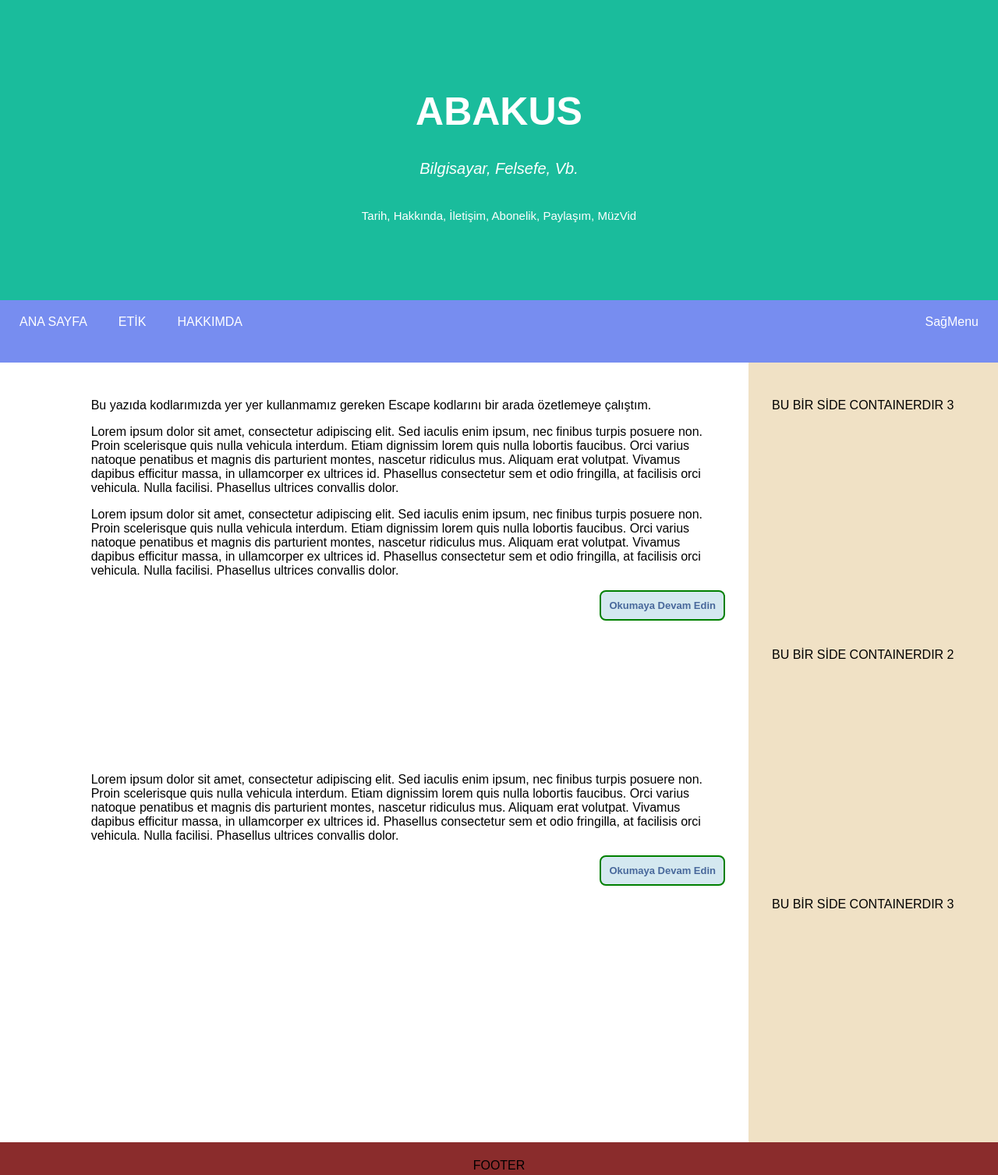
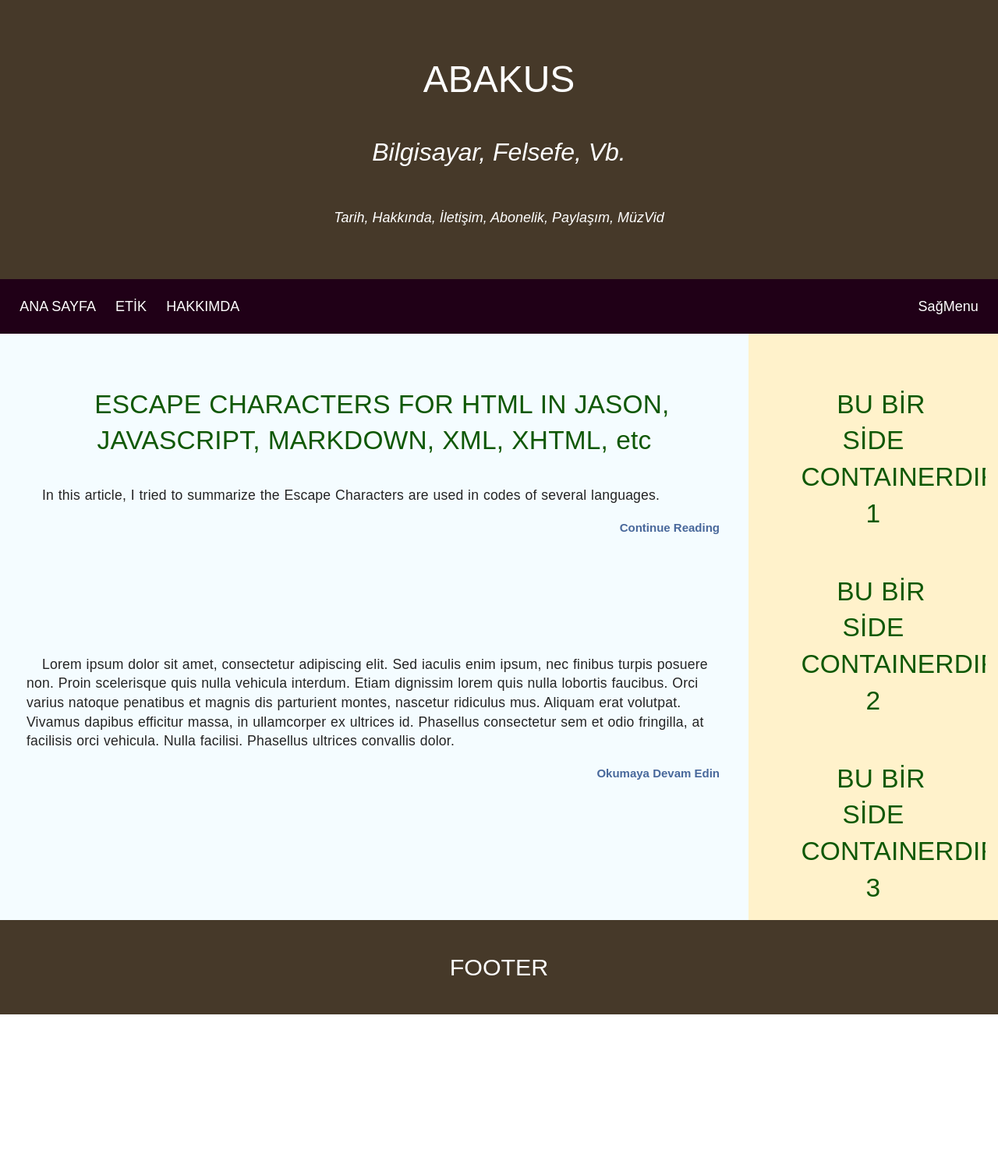
Before and after one commit to ibonomik/ABAKUS, a plain HTML site: page index.html in a window 1280 px wide. Shown: the whole page at 78% size. After the commit the page ends 1301 px from the top, so only its background shows below. Drawn offline with nearby package versions, Linux system fonts and the light colour scheme.

Commit message:
Abks index ve css gelişti.
Abks index ve css gelişti. Renkler falan atandı,boylar ayarlandı , yayın gövdesi ayarlandı vb.

```diff
--- a/ABKS-CSS.css
+++ b/ABKS-CSS.css
@@ -61,8 +61,9 @@ Blogger Sidebar link rengine bağladığımda aynı rengi tutturamadığım içi
 
 /* !! AYRIK CSS SONU: */
 
-
-/* !! DEVAMINI OKU DÜĞMEM BASI */
+/**
+*+++ <!-- +++======== --><!-- +++ BUTTON -->*/
+/* !! BUTTON: DEVAMINI OKU DÜĞMEM BASI */
 .yayn-cagrı-devamıOku {
     /* display: inline-block; */
     display: block;
@@ -73,17 +74,17 @@ for the <body> element. */
 
     /* width: 100%; */
     color: #48689b;
-    /* background-color: transparent; */
-    background-color: #d4e8f0;
-    padding: 10px;
-    margin: 0;
-    font-size: 13px;
+    background-color: transparent;
+    /* background-color: #d4e8f0; */
+    padding: 1px;
+    margin: 2px;
+    font-size: 15px;
     font-weight: bold;
     text-align: center;
     cursor: pointer;
-    /* border: none; */
-    border: 2px solid green;
-    border-radius: 8px;
+    border: none;
+    /* border: 2px solid green;
+    border-radius: 8px; */
     transition-duration: 0.1s;
 }
 
@@ -118,7 +119,7 @@ for the <body> element. */
 /* !! GADGET ARKA PLAN SONU */
 
 
-/* !! FOOTER OZELLESTIRMEM BASI */
+/* !! Hızıl FOOTER OZELLESTIRMEM BASI */
 #footer {
     background-color: #333;
 }
@@ -167,14 +168,16 @@ for the <body> element. */
 /* !! CODE BOX SONU */
 
 
-/* ** <!-- +++================ --><!-- +++ YAZI KALIBIM -->*/
+/**
+*+++ <!-- +++================ --><!-- +++ YAZI KALIBIM -->*/
 
 /* !! YAZI KALIBIM BASI */
 * {
     font-family: Sans-serif, Verdana, Arial, Helvetica;
 }
 
-/* ++ <!-- +++======== --><!-- +++ HEADERLAR -->*/
+/**
+*+++ <!-- +++======== --><!-- +++ HEADERLAR -->*/
 /* Bu header ana header için değil. İç headerlar için. */
 .header-yayn {
     display: block;
@@ -227,7 +230,9 @@ for the <body> element. */
 
 
 
-/* ++ <!-- +++======== --><!-- +++ BAŞLIKLAR -->*/
+/**
+*+++ <!-- +++======== --><!-- +++ BAŞLIKLAR -->*/
+/* H1'i yalnızca header,footer vb yapıların ana tanımlayıcısı olarak kullan. FOOTER mesela.Makale başlıkları veya sidebar grupsal başlıkları için H2 kullan.  */
 /* Başlıkların tekrar edenlerini silip H CSSsini kısalttım. Dolayısıyla classlara h-yayn ve h?-yayn kaçsa birlikte girmen gerekiyor. */
 .h-yayn {
     display: block;
@@ -237,7 +242,7 @@ for the <body> element. */
     font-size: 200%;
     font-weight: normal;
     text-align: center;
-    margin: 10px;
+    margin: 1em;
     -webkit-transition: 0.1s;
     transition: 0.1s;
     /* Note that we have added the CSS transition property  to animate the border color (takes 0.5 seconds to change the color on focus.0.1 yaptım.
@@ -261,7 +266,7 @@ Bu cssyi linkli bir formdan almıştım. Converterımda link yok ama dursun zara
 }
 
 .h1-yayn {
-    color: #0f5805;
+    color: #2b1a01;
     font-size: 190%;
 }
 
@@ -291,7 +296,8 @@ Bu cssyi linkli bir formdan almıştım. Converterımda link yok ama dursun zara
     font-size: 130%;
 }
 
-/* ++ <!-- +++======== --><!-- +++ prgrf-yayn -->*/
+/**
+*+++ <!-- +++======== --><!-- +++ prgrf-yayn -->*/
 .prgrf-yayn {
     display: block;
     color: #242424;
@@ -301,34 +307,34 @@ Bu cssyi linkli bir formdan almıştım. Converterımda link yok ama dursun zara
     text-align: left;
     text-indent: 20px;
     /* Paragraf başı girintisi için text-indent kullan */
-    margin-top: 1em;
-    margin-bottom: 1em;
+    margin: 1px;
+    /* 4 Değer: (margin: 20px 15px 10px 5px;) birinci - üst, ikinci - sağ,
+üçüncü - alt, dördüncü - sol. YA DA: margin: 20px; This will add a 20-pixel margin to all sides of the body element.*/
+    /* Margin,çerçeveliymiş gibi düşünürsen yazıyı,çerçeveden sonraya ekler boşluğu. Margin de,padding de burada paragraf biçimlendirmesi söz konusu olduğu için, paragraftaki tüm satırlara ekliyor bu girintiyi. Top ve bottomlara gerek yok P'nin varsayılan margini iyi zaten. */
     /* em: Relative to the font-size of the element (2em means 2
 times the size of the current font) */
-    margin-left: 20%;
-    margin-right: 20%;
-    /* Margin,çerçeveliymiş gibi düşünürsen yazıyı,çerçeveden sonraya ekler boşluğu. Margin de,padding de burada paragraf biçimlendirmesi söz konusu olduğu için, paragraftaki tüm satırlara ekliyor bu girintiyi. Top ve bottomlara gerek yok P'nin varsayılan margini iyi zaten. */
-    padding-left: 1px;
-    padding-right: 1px;
+    padding: 1px;
     /* Salt padding yazının (P'nin) dört yanına ekler. Yazı çerçeveliymiş gibi düşünürsen; çerçeveyle yazı arasını açar. */
-    background-color: #f4fcff;
+    /* background-color: #f4fcff; */
     /* border: 2px solid powderblue; */
     /* Çevresine çerçeve */
 }
 
-/* ++ <!-- +++======== --><!-- +++ text-yayn -->*/
+/**
+*+++ <!-- +++======== --><!-- +++ text-yayn -->*/
 .text-yayn {
-    letter-spacing: 0.6px;
+    letter-spacing: 0.2px;
     /*  Örneğin -2px - Harfler arası açıklık */
     word-spacing: 0.6px;
     /* Örneğin -2px - Sözcükler arası açıklık */
-    line-height: 1.5;
+    line-height: 1.4;
     /* Örneğin 0.8 - Satırlar arası Yükseklik*/
     white-space: normal;
     /* Extralık: nowrap - Satır sonlarında bölmeyesin. Dolayısıyla satır o paragraf bitene kadar uzuyor tek satır halinde. */
 }
 
-/* ++ <!-- +++======== --><!-- +++ hr-yayn-txtli -->*/
+/**
+*+++ <!-- +++======== --><!-- +++ hr-yayn-txtli -->*/
 .hr-yayn-divi {
     text-align: center;
     margin-top: 150px;
@@ -375,8 +381,10 @@ Toplam: 30 + 15 + 20 = 94%
 
 
 /* !! ABAKUS .INDEX CSS BASI */
-/*** <!-- +++======== --><!-- +++ ABKS.INDEX CSS -->*/
-/*<!-- +++======== --><!-- +++ ANA GRID CONTAINER CSS -->*/
+/**
+*+++ <!-- +++======== --><!-- +++ ABKS.INDEX CSS -->*/
+/**
+*+++ <!-- +++======== --><!-- +++ ANA GRID CONTAINER CSS -->*/
 /**
             *?? GRID CONTAINER CSS */
 .abks-grid-container {
@@ -399,18 +407,18 @@ Toplam: 30 + 15 + 20 = 94%
 
 
 
-/*<!-- +++======== --><!-- +++ HEADER CSS -->*/
+/**
+*+++ <!-- +++======== --><!-- +++ HEADER CSS -->*/
 .abks-grid-item-header {
     grid-column: 1 / span 12;
     /* grid-row: 1 / span 1; */
 
-    font-size: 20px;
+    font-size: 1em;
     font-style: italic;
     text-align: center;
-    background-color: #1abc9c;
+    background-color: #463929;
     color: white;
-
-    padding: 80px;
+    padding: 2%;
     /* gap: 4px; */
     /* border: 4px solid #084258;
                 border-radius: 5px; */
@@ -433,31 +441,32 @@ Toplam: 30 + 15 + 20 = 94%
 
 /* Increase the font size of the <h1> element */
 .abks-grid-item-header h1 {
-    font-size: 50px;
+    font-size: 3em;
     font-style: normal;
+    color: white;
 }
 
 #abks-divInHeader {
     display: block;
-    font-size: 15px;
-    font-style: normal;
-    color: rgb(255, 255, 255);
+    font-size: 18px;
+    font-style: italic;
+    font-weight: normal;
+    color: #ffffff;
     text-align: center;
     background-color: transparent;
     padding: 5px;
 }
 
 
-/*<!-- +++======== --><!-- +++ NAVBAR GRID CSS -->*/
+/**
+*+++ <!-- +++======== --><!-- +++ NAVBAR GRID CSS -->*/
 .abks-grid-item-navbar {
     grid-column: 1 / span 12;
     /* grid-row: 2 / span 1; */
-
-    background-color: #778df0;
-    height: 80px;
+    background-color: #200017;
+    height: 70px;
     text-align: center;
-
-    padding: 5px;
+    padding: 1%;
     /* gap: 4px; */
     /* border: 4px solid #084258;
                 border-radius: 5px; */
@@ -478,9 +487,9 @@ Toplam: 30 + 15 + 20 = 94%
     display: block;
     color: white;
     text-align: center;
-    padding: 14px 20px;
+    padding: 1%;
     text-decoration: none;
-    /* font-size: 15px; */
+    font-size: 18px;
     /* font-weight: bold; */
 }
 
@@ -491,8 +500,16 @@ Toplam: 30 + 15 + 20 = 94%
 
 /* Change color on hover */
 .abks-grid-item-navbar a:hover {
-    background-color: #ddd;
+    background-color: #d1ffd7;
     color: black;
+}
+
+.abks-grid-item-navbar a:focus {
+    color: #09000f;
+    background-color: #f5faf6;
+    /* opacity: 1; */
+    cursor: pointer;
+    text-decoration: none;
 }
 
 /**
@@ -511,8 +528,9 @@ Toplam: 30 + 15 + 20 = 94%
     /* grid-template-rows: repeat(0, 32em); */
     display: grid;
     grid-template-columns: subgrid;
-    background-color: #ffffff;
-    padding: 20px;
+    background-color: #f4fcff;
+    ;
+    padding: 1em;
     /* gap: 18px;
                 border: 4px solid #084258;
                 border-radius: 5px; */
@@ -525,13 +543,14 @@ Toplam: 30 + 15 + 20 = 94%
 }
 
 
-/*<!-- +++======== --><!-- +++YAYN-MAIN SUBGRID and @MEDIA: CSS -->*/
+/**
+*+++ <!-- +++======== --><!-- +++YAYN-MAIN SUBGRID and @MEDIA: CSS -->*/
 .abks-grid-yayn-subgrid {
-    grid-column: 2 / span 8;
+    grid-column: 1 / span 9;
     /* border: 4px solid #084258;
                 border-radius: 5px; */
-    padding: 10px;
-    height: 30em;
+    padding: 1em;
+    height: 20em;
     overflow: auto;
     /* Bu da gerekebilir:  overflow: hidden; */
 
@@ -545,25 +564,6 @@ Toplam: 30 + 15 + 20 = 94%
 
 /**
 *!! SUBGRID İŞLİK */
-/**
-*! ****Yazı divi için stillendirme ****** */
-
-/* .abks-subgrid-yaynDiv {
-display: inline-block;
-padding: 20px;
-width:100%"
-} */
-
-/* Float ve clearfix, sonra resimler için gerekli olacak. Align da kullanabilirim daha iyisi belki */
-/* Bkz: https://www.w3schools.com/css/css_float_clear.asp */
-/* float: right;
-
-.clearfix::after {
-  content: "";
-  clear: both;
-  display: table;
-} */
-
 /* ?? SUBGRID @MEDIA */
 @media (max-width: 700px) {
     .abks-grid-yayn-subgrid {
@@ -574,10 +574,10 @@ width:100%"
 }
 
 .abks-grid-yaynSayfasi-subgrid {
-    grid-column: 2 / span 8;
+    grid-column: 1 / span 9;
     /* border: 2px solid #084258;
                 border-radius: 5px; */
-    padding: 20px;
+    padding: 1em;
 }
 
 /* ?? SUBGRID yaynSayfasi @MEDIA */
@@ -589,15 +589,15 @@ width:100%"
 }
 
 
-
-/*<!-- +++======== --><!-- +++ SIDEBAR CSS -->*/
+/**
+*+++ <!-- +++======== --><!-- +++ SIDEBAR CSS -->*/
 .abks-grid-item-sidebar {
     grid-column: 10 / span 3;
     /* grid-template-rows: repeat(0, 28em); */
     display: grid;
     grid-template-columns: subgrid;
-    background-color: #f0e1c5;
-    padding: 20px;
+    background-color: #fff2cb;
+    padding: 1em;
     /* gap: 18px;
                 border: 4px solid #084258;
                 border-radius: 5px; */
@@ -621,13 +621,15 @@ width:100%"
 }
 
 
-/*<!-- +++======== --><!-- +++SIDEBAR SUBGRID: CSS -->*/
+/**
+*+++ <!-- +++======== --><!-- +++SIDEBAR SUBGRID: CSS -->*/
 .abks-grd-item-sidebar-subgrd {
     grid-column: 1 / span 3;
     /* border: 4px solid #084258;
                 border-radius: 5px; */
-    padding: 10px;
-    height: 20em;
+    /* background-color: #fff2cb; */
+    padding: 1em;
+    height: 15em;
     /* width:100%; */
     overflow: auto;
     /* Bu da gerekebilir:  overflow: hidden; */
@@ -645,21 +647,25 @@ width:100%"
 }
 
 
-/*<!-- +++======== --><!-- +++ FOOTER CSS -->*/
+/**
+*+++ <!-- +++======== --><!-- +++ FOOTER CSS -->*/
 .abks-grid-item-footer {
     grid-column: 1 / span 12;
     /* grid-row: 12 / span 1; */
     text-align: center;
-    background-color: #8a2c2c;
+    font-weight: normal;
+    background-color: #463929;
+    color: #ffffff;
+    padding: 1%;
 
-    padding: 5px;
     /* gap: 4px; */
     /* border: 4px solid #084258;
                 border-radius: 5px; */
 }
 
 
-/*<!-- +++======== --><!-- +++ ANA @MEDIA CSS -->*/
+/**
+*+++ <!-- +++======== --><!-- +++ ANA @MEDIA CSS -->*/
 /**
             *^ Buraya main ve sidebar için olanları eklemek yeterli. Diğerleri grid yapısı dolayısıyla ve satırlarında tek de kaldıkları için zaten responsive bir şekilde içindekilerle birlikte bozulmadan daralıyorlar. Ki: İçindekilerdeki mega menu falan zaten responsive. Ama ekli kalsınlar.  */
 @media (max-width: 700px) {
--- a/index.html
+++ b/index.html
@@ -80,11 +80,10 @@ mesela.
 
             <!-- +++======== --><!-- +++ HEADER GRID HTML -->
             <div class="abks-grid-item-header">
-                <h1>ABAKUS</h1>
-                <p>Bilgisayar, Felsefe, Vb.</p>
-
+                <h1 class="h-yayn h1-yayn;">ABAKUS<h1>
+                        <h2 class="h-yayn h2-yayn;" style="color: white;">Bilgisayar, Felsefe, Vb.<h2>
                                 <div id="abks-divInHeader">
-                    <p id="abks-divInHeader-P">Tarih, Hakkında, İletişim, Abonelik, Paylaşım, MüzVid</p>
+                                    <p>Tarih, Hakkında, İletişim, Abonelik, Paylaşım, MüzVid</p>
                                 </div>
             </div>
 
@@ -103,18 +102,21 @@ mesela.
             <div class="abks-grid-item-main">
 
                 <div class="abks-grid-yayn-subgrid">
-                    <div>
-                        <p>Bu yazıda kodlarımızda yer yer kullanmamız gereken Escape kodlarını bir arada özetlemeye
-                            çalıştım. </p>
-                        <p> Lorem ipsum dolor sit amet, consectetur adipiscing elit. Sed iaculis enim ipsum, nec finibus
-                            turpis posuere non. Proin scelerisque quis nulla vehicula interdum. Etiam dignissim lorem
-                            quis nulla lobortis faucibus. Orci varius natoque penatibus et
-                            magnis
-                            dis parturient montes, nascetur ridiculus mus. Aliquam erat volutpat. Vivamus dapibus
-                            efficitur massa, in ullamcorper ex ultrices id.
-                            Phasellus consectetur sem et odio fringilla, at facilisis orci vehicula. Nulla
-                            facilisi. Phasellus ultrices convallis dolor.
-                        </p>
+                    <div class="prgrf-yayn text-yayn">
+                        <h2 class="h-yayn h2-yayn">ESCAPE CHARACTERS FOR HTML IN JASON, JAVASCRIPT, MARKDOWN, XML,
+                            XHTML, etc </h2>
+                        <p>In this article, I tried to summarize the Escape Characters are used in codes of several
+                            languages.
+                        <p>
+
+                            <button class="yayn-cagrı-devamıOku"><a class="link-rengim"
+                                                    href="MAKALELER/ESCAPE-CHARACTERS.html" title="Continue Reading"
+                                                    target="_blank">Continue Reading</a></button>
+                    </div>
+                </div>
+
+                <div class="abks-grid-yayn-subgrid">
+                    <div class="prgrf-yayn text-yayn">
                         <p> Lorem ipsum dolor sit amet, consectetur adipiscing elit. Sed iaculis enim ipsum, nec finibus
                             turpis posuere non. Proin scelerisque quis nulla vehicula interdum. Etiam dignissim lorem
                             quis nulla lobortis faucibus. Orci varius natoque penatibus et
@@ -149,47 +151,38 @@ mesela.
                     </div>
                 </div>
 
-                <div class="abks-grid-yayn-subgrid">
-                    <div>
-                        <p> Lorem ipsum dolor sit amet, consectetur adipiscing elit. Sed iaculis enim ipsum, nec finibus
-                            turpis posuere non. Proin scelerisque quis nulla vehicula interdum. Etiam dignissim lorem
-                            quis nulla lobortis faucibus. Orci varius natoque penatibus et
-                            magnis
-                            dis parturient montes, nascetur ridiculus mus. Aliquam erat volutpat. Vivamus dapibus
-                            efficitur massa, in ullamcorper ex ultrices id.
-                            Phasellus consectetur sem et odio fringilla, at facilisis orci vehicula. Nulla
-                            facilisi. Phasellus ultrices convallis dolor.
-                        </p>
-
-                        <button class="yayn-cagrı-devamıOku"><a class="link-rengim" href="MAKALEM-2.html"
-                                                title="Okumaya devam edin  " target="_blank">Okumaya Devam
-                                Edin</a></button>
-
-                    </div>
-                </div>
-
             </div>
 
 
             <!-- +++======== --><!-- +++ SIDEBAR GRID HTML -->
             <div class="abks-grid-item-sidebar">
+
                 <div class="abks-grd-item-sidebar-subgrd">
-                    <p>BU BİR SİDE CONTAINERDIR 3</p>
+
+                    <div class="prgrf-yayn text-yayn">
+                        <h2 class="h-yayn h2-yayn">BU BİR SİDE CONTAINERDIR 1</h2>
+                        <p>Some Text</p>
+                    </div>
                 </div>
 
                 <div class="abks-grd-item-sidebar-subgrd">
-                    <p>BU BİR SİDE CONTAINERDIR 2</p>
+                    <div class="prgrf-yayn text-yayn">
+                        <h2 class="h-yayn h2-yayn">BU BİR SİDE CONTAINERDIR 2</h2>
+                        <p>Some Text</p>
+                    </div>
                 </div>
 
                 <div class="abks-grd-item-sidebar-subgrd">
-                    <p>BU BİR SİDE CONTAINERDIR 3</p>
+                    <div class="prgrf-yayn text-yayn">
+                        <h2 class="h-yayn h2-yayn">BU BİR SİDE CONTAINERDIR 3</h2>
+                        <p>Some Text</p>
+                    </div>
                 </div>
             </div>
 
-
             <!-- +++======== --><!-- +++ FOOTER GRID HTML -->
             <div class="abks-grid-item-footer">
-                <p>FOOTER</p>
+                <h1 class="h-yayn h1-yayn" style="color:white;">FOOTER</h1>
             </div>
         </div>
 
```
Also changed, not shown: ANAYAPI/0ABKS-SayfaKalibi.html (added, +81 -0 lines). Lines whose indentation alone changed are shown as unchanged.
